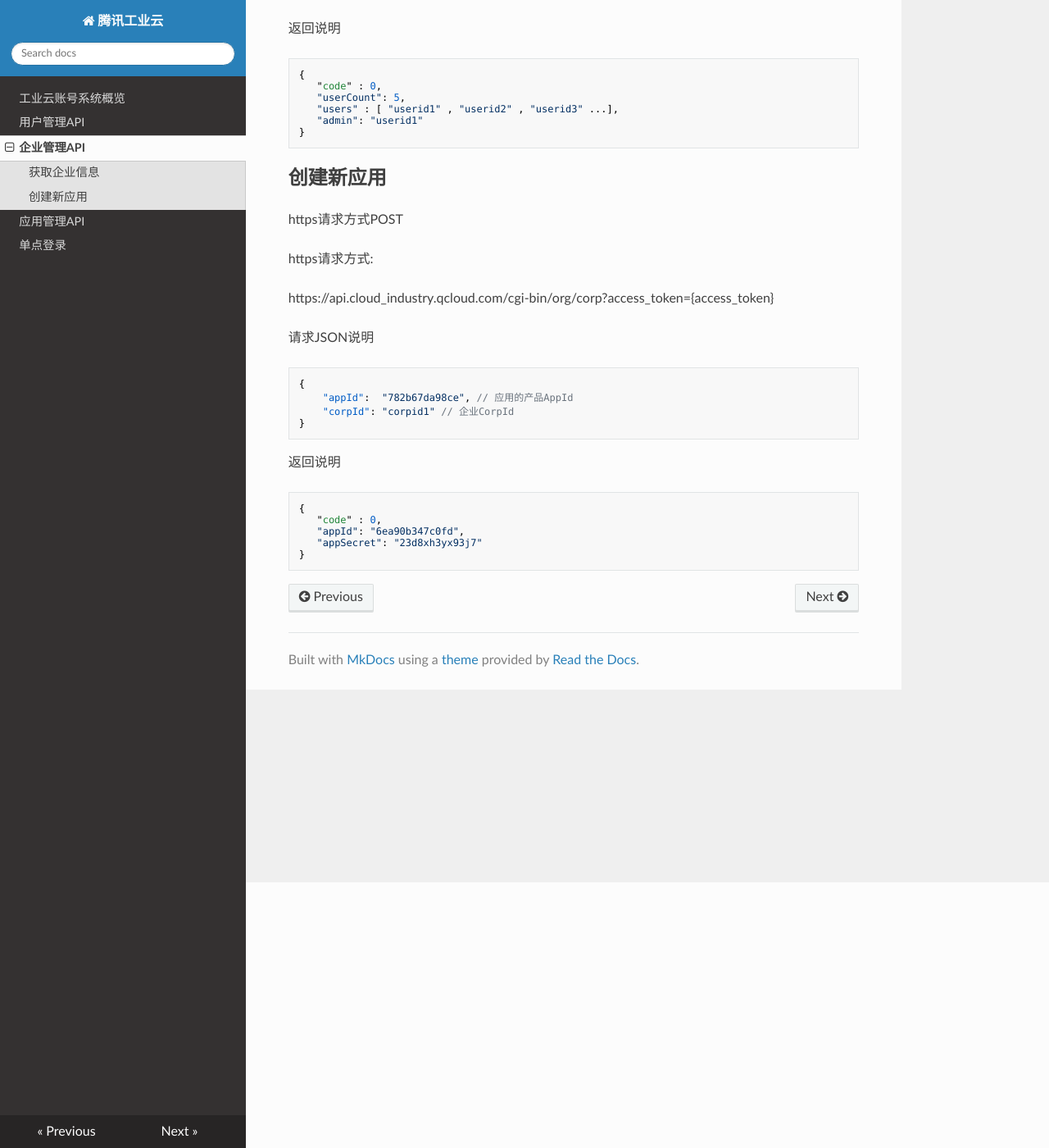
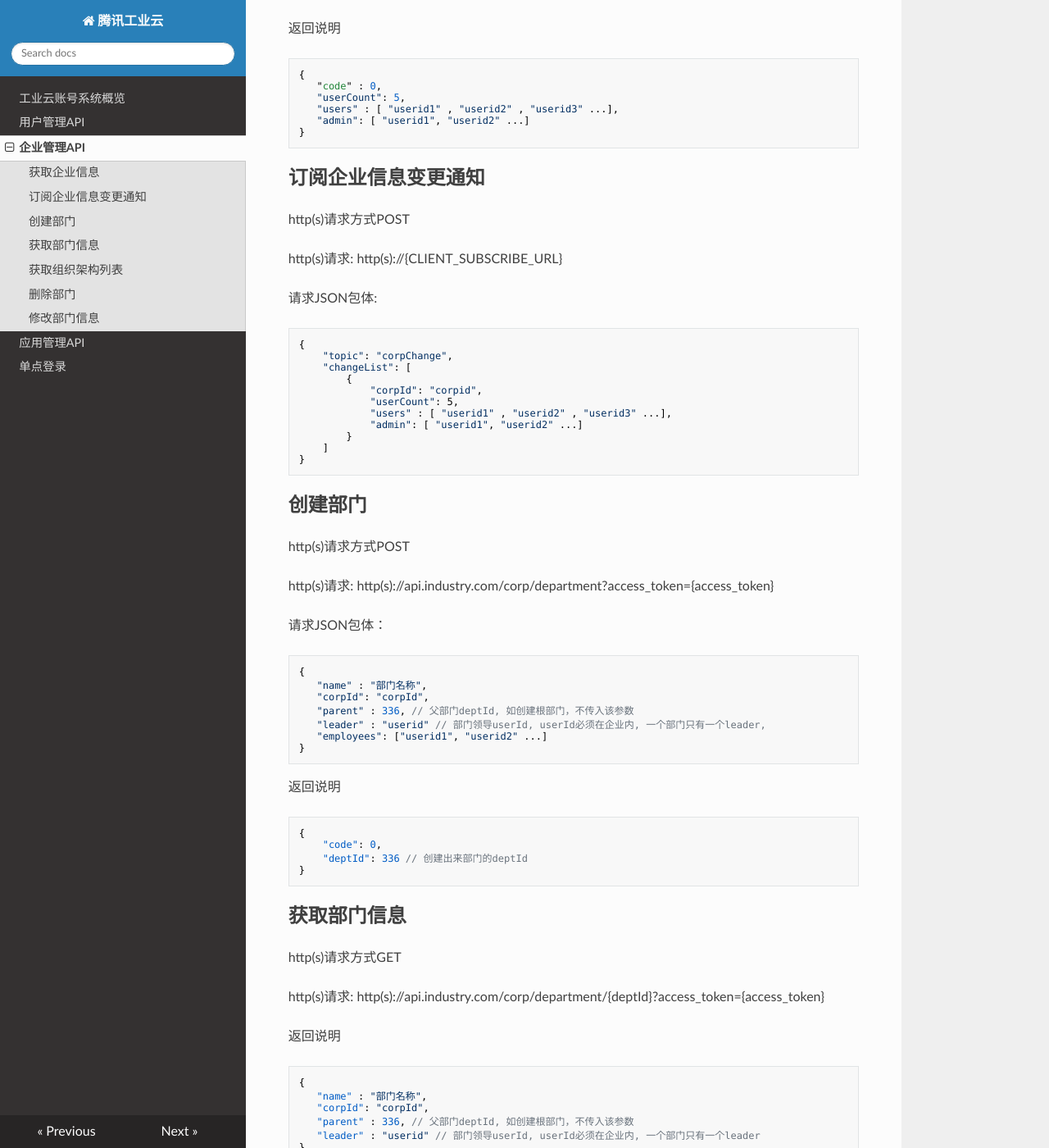
Before and after one commit to victorisildur/industry_account, an MkDocs documentation site: the page built from docs/corp.md, in a window 1280 px wide and 1400 px high, scrolled down 324 px. Shown: the whole window at 82% size. Built offline with MkDocs 1.6.1, drawn with Linux system fonts in a browser that asks for light colours; nearby versions of some CDN libraries; some of the changed text lies outside the part shown.

Commit message:
feat: 大更新，更新1106讨论内容

````diff
--- a/docs/corp.md
+++ b/docs/corp.md
@@ -13,24 +13,49 @@
    "code" : 0,
    "userCount": 5,
    "users" : [ "userid1" , "userid2" , "userid3" ...],
-   "admin": "userid1"
+   "admin": [ "userid1", "userid2" ...]
 }
 ```
 
-## 创建新应用
+## 订阅企业信息变更通知
 
-https请求方式POST
+http(s)请求方式POST
 
-https请求方式:
+http(s)请求:
+http(s)://{CLIENT_SUBSCRIBE_URL}
 
-https://api.cloud_industry.qcloud.com/cgi-bin/org/corp?access_token={access_token}
-
-请求JSON说明
+请求JSON包体:
 
 ```
 {
-    "appId":  "782b67da98ce", // 应用的产品AppId
-    "corpId": "corpid1" // 企业CorpId
+    "topic": "corpChange",
+    "changeList": [
+        {
+            "corpId": "corpid",
+            "userCount": 5,
+            "users" : [ "userid1" , "userid2" , "userid3" ...],
+            "admin": [ "userid1", "userid2" ...]
+        }
+    ]
+}
+```
+
+## 创建部门
+
+http(s)请求方式POST
+
+http(s)请求:
+http(s)://api.industry.com/corp/department?access_token={access_token}
+
+请求JSON包体：
+
+```
+{
+   "name" : "部门名称",
+   "corpId": "corpId",
+   "parent" : 336, // 父部门deptId, 如创建根部门，不传入该参数
+   "leader" : "userid" // 部门领导userId, userId必须在企业内, 一个部门只有一个leader,
+   "employees": ["userid1", "userid2" ...]
 }
 ```
 
@@ -38,8 +63,84 @@
 
 ```
 {
-   "code" : 0,
-   "appId": "6ea90b347c0fd",
-   "appSecret": "23d8xh3yx93j7"
+    "code": 0,
+    "deptId": 336 // 创建出来部门的deptId
 }
 ```
+
+## 获取部门信息
+
+http(s)请求方式GET
+
+http(s)请求:
+http(s)://api.industry.com/corp/department/{deptId}?access_token={access_token}
+
+返回说明
+
+```
+{
+   "name" : "部门名称",
+   "corpId": "corpId",
+   "parent" : 336, // 父部门deptId, 如创建根部门，不传入该参数
+   "leader" : "userid" // 部门领导userId, userId必须在企业内, 一个部门只有一个leader
+}
+```
+
+## 获取组织架构列表
+
+http(s)请求方式GET
+
+http(s)请求:
+http(s)://api.industry.com/corp/department/{deptId}/members?access_token={access_token}
+
+返回说明
+
+```
+{
+   "code" : 0,
+   "employeesTotal" : 7,
+   "employees" : [ "userid1" , "userid2" , "userid3" ...]
+   "departmentsTotal" : 5,
+   "departments" : [ partmentid1 , partmentid2 , partmentid3]
+}
+```
+
+> 获取组织架构api，组织架构不是一次拉取所有内容并返回，而是一层一层拉取
+
+## 删除部门
+http(s)请求方式DELETE
+
+http(s)请求:
+http(s)://api.industry.com/corp/department/{deptId}?access_token={access_token}
+
+返回说明
+```
+{
+    "code": 0,
+}
+```
+
+## 修改部门信息
+
+http(s)请求方式PUT
+
+http(s)请求:
+http(s)://api.industry.com/corp/department/{deptId}?access_token={access_token}
+
+请求JSON包体：
+
+```
+{
+   "name" : "部门名称",
+   "parent" : 336, // 父部门deptId, 如创建根部门，不传入该参数
+   "leader" : "userid" // 部门领导userId, userId必须在企业内, 一个部门只有一个leader
+   "employees": ["userid1", "userid2" ...]
+}
+```
+
+返回说明
+```
+{
+    "code": 0,
+}
+```
--- a/mkdocs.yml
+++ b/mkdocs.yml
@@ -2,8 +2,8 @@
 theme: readthedocs
 
 nav:
-    - '工业云账号系统概览': 'index.md'
-    - '用户管理API': 'user.md'
-    - '企业管理API': 'corp.md'
-    - '应用管理API': 'app.md'
-    - '单点登录': 'oauth.md'
+    - 工业云账号系统概览: index.md
+    - 用户管理API: user.md
+    - 企业管理API: corp.md
+    - 应用管理API: app.md
+    - 单点登录: oauth.md
````
Also changed, not shown: docs/app.md (+31 -2 lines), docs/index.md (+16 -7 lines), docs/oauth.md (+11 -14 lines), docs/user.md (+40 -1 lines).
